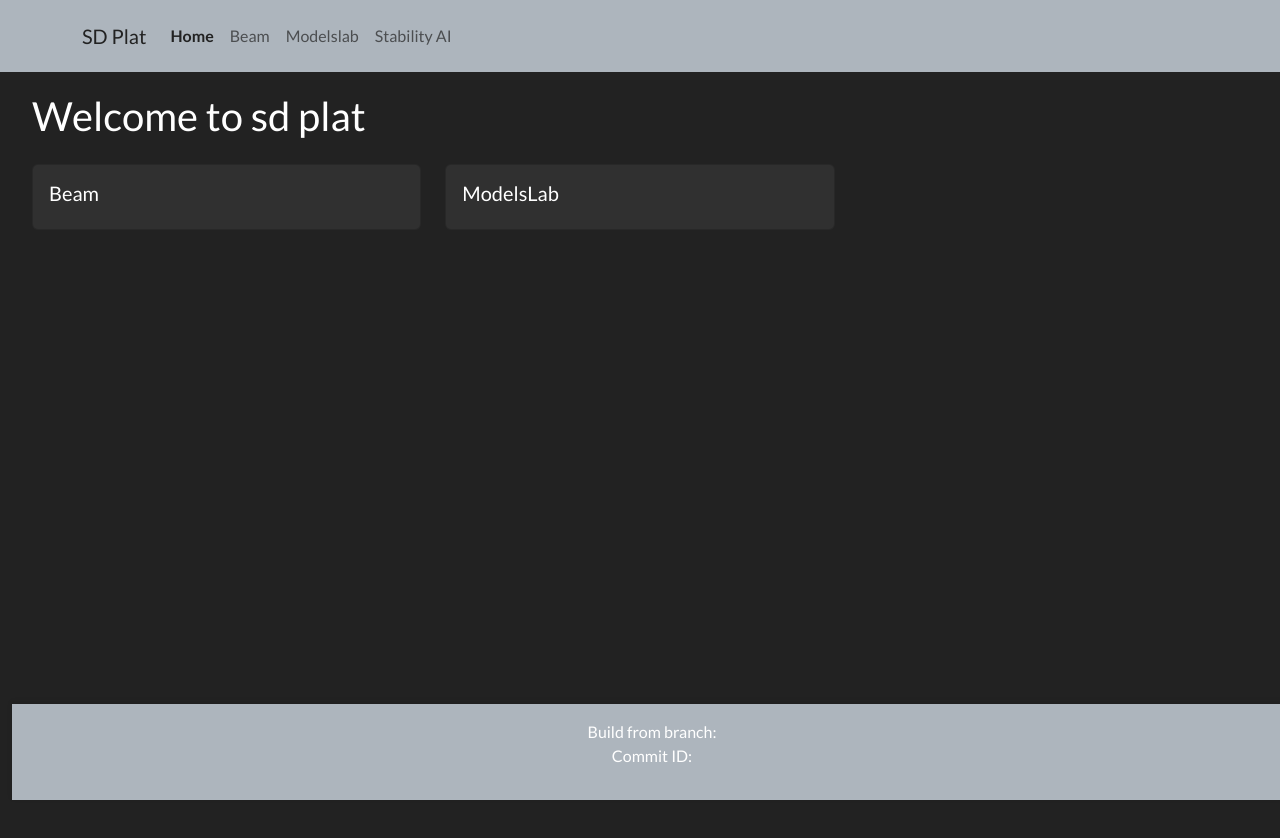
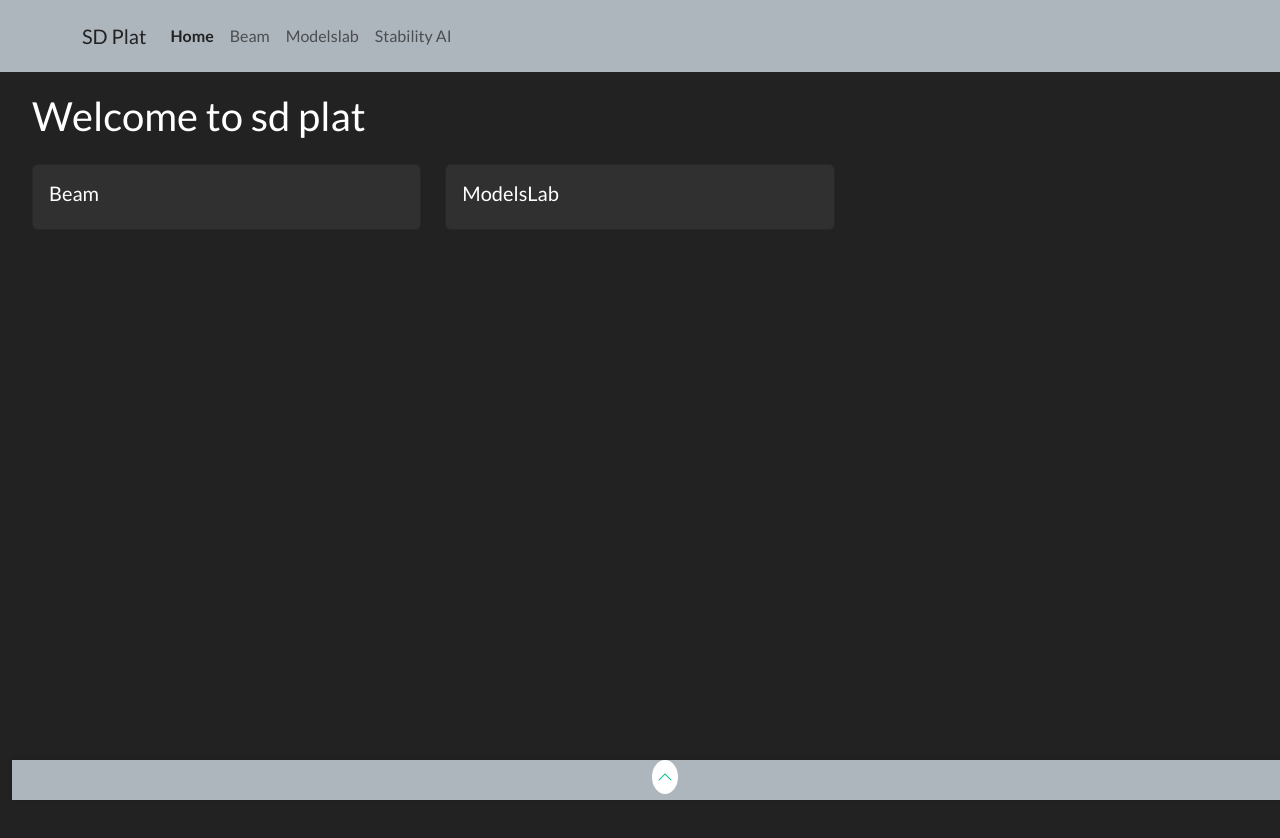
Before and after one commit to acwilan/sdplat, a React app in the folder ui/: page / in a window 1280 px wide. Shown: the top 838 px of the page. Built offline with nearby package versions, Linux system fonts and the light colour scheme.

Commit message:
feat: Add version and build date to footer (#52)
* Add version and build date to footer

* Revert changes to branch and commitId

```diff
--- /dev/null
+++ b/ui/src/components/Footer.css
@@ -0,0 +1,24 @@
+.footer.collapsed {
+    height: 40px;
+    /* Adjust as necessary for the button height */
+    overflow: hidden;
+    transition: height 0.3s ease;
+}
+
+.footer {
+    transition: height 0.3s ease;
+}
+
+.footer button {
+    width: 100%;
+}
+
+.footer .bi {
+    position: absolute;
+    left: 50%;
+    top: 0;
+    background-color: #fff;
+    border: none;
+    border-radius: 50%;
+    padding: 5px;
+}
--- a/ui/src/components/Footer.tsx
+++ b/ui/src/components/Footer.tsx
@@ -1,16 +1,32 @@
-import React from 'react';
-import { Container, Row, Col } from 'react-bootstrap';
+import React, { useState } from 'react';
+import { Container, Row, Col, Button } from 'react-bootstrap';
+import './Footer.css';
 
 const Footer: React.FC = () => {
+  const [isCollapsed, setIsCollapsed] = useState(true);
+
+  const toggleCollapse = () => {
+    setIsCollapsed(!isCollapsed);
+  };
+
   return (
-    <footer className="footer mt-auto py-3 bg-light">
+    <footer className={`footer mt-auto py-3 bg-light ${isCollapsed ? 'collapsed' : ''}`}>
       <Container>
         <Row>
           <Col className="text-center">
-            <p>
-              Build from branch: {process.env.BRANCH} <br />
-              Commit ID: {process.env.COMMIT_ID}
-            </p>
+            <Button variant="link" onClick={toggleCollapse} aria-label="Toggle footer" aria-expanded={!isCollapsed}>
+              <i className={`bi ${isCollapsed ? 'bi-chevron-up' : 'bi-chevron-down'}`}></i>
+            </Button>
+            {!isCollapsed && (
+              <div>
+                <p>
+                  Version: {process.env.VERSION} <br />
+                  Build Date: {process.env.BUILD_DATE} <br />
+                  Build from branch: {process.env.BRANCH} <br />
+                  Commit ID: {process.env.COMMIT_ID}
+                </p>
+              </div>
+            )}
           </Col>
         </Row>
       </Container>
--- a/ui/webpack.config.js
+++ b/ui/webpack.config.js
@@ -41,6 +41,8 @@
     new webpack.DefinePlugin({
       'process.env.BRANCH': JSON.stringify(gitInfo.branch),
       'process.env.COMMIT_ID': JSON.stringify(gitInfo.commitId),
+      'process.env.VERSION': JSON.stringify(gitInfo.version),
+      'process.env.BUILD_DATE': JSON.stringify(gitInfo.buildDate),
     }),
   ],
   devServer: {
```
Also changed, not shown: ui/scripts/getGitInfo.js (+13 -4 lines), 1 other file (tests, documents, lock files or other folders).
